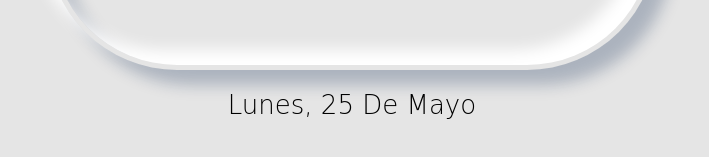
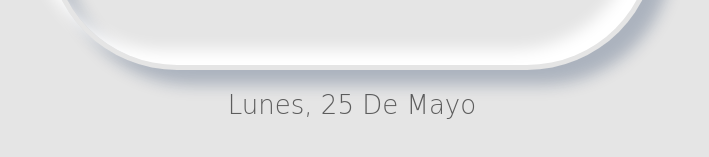
Before and after one commit to CodigoSimple/Reloj-En-HTML-CSS-y-JS, a plain HTML site: page index.html in a window 1280 px wide. Shown: the part 433-590 px from the top of the page, without its empty margins (288-997 px from the left). Drawn offline with Linux system fonts and the light colour scheme; a web font is replaced by a local one.

Commit message:
un error que se me paso a la ora de escribir

```diff
--- a/style.css
+++ b/style.css
@@ -38,5 +38,5 @@ span:nth-child(2)
 {
     line-height: 70px;
     font-size: 26px;
-    counter-reset: #5d5d5d;
+    color: #5d5d5d;
 }
```
